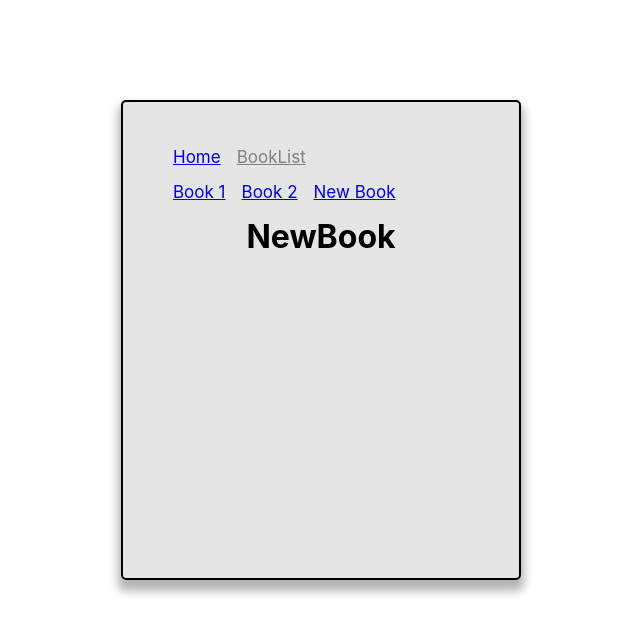
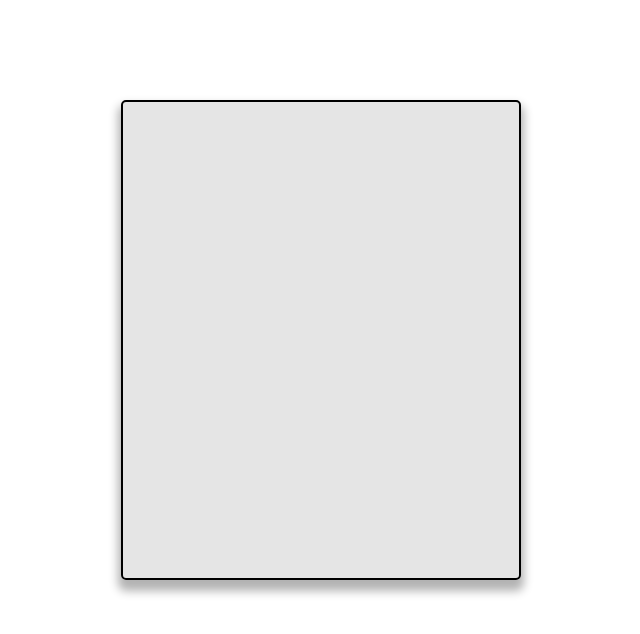
Before and after one commit to Officialibn1/Shawarmania, a React (Create React App) app: page /books/new in a window 1280 px wide. Shown: the top 634 px of the page, without its empty margins (319-959 px from the left). Built offline with nearby package versions, Linux system fonts and the light colour scheme.

Commit message:
react-router cleared, useEffect in play

```diff
--- a/src/App.js
+++ b/src/App.js
@@ -1,70 +1,10 @@
-import { Link, NavLink, Route, Routes } from "react-router-dom";
-import Home from './Components/Home';
-import NotFound from './Components/NotFound';
-import BookRoute from "./Components/BookRoute";
-// import BookLayout from "./Components/BookLayout";
-// import BookList from "./Components/BookList";
-// import NewBook from "./Components/NewBook";
+
 function App() {
-
-//   Creating routes using JavaScript without JSX
-  // const routes = useRoutes([
-  //   {
-  //     path: '/',
-  //     element: <BookLayout />,
-  //     children: [
-  //       {
-  //         index: true,
-  //         element: <Home />
-  //       },
-  //       {
-  //         path: 'books',
-  //         element: <BookList />,
-  //       },
-  //       {
-  //         path: 'books/new',
-  //         element: <NewBook />
-  //       },
-  //       {
-  //         path: '*',
-  //         element: <NotFound />
-  //       }
-  //     ]
-  //   }
-
-  // ])
-
 
   return (
     <div className="Div">
       <div className="content" >
-        <Routes>
-          <Route path="/books" element={<h4>List of Book Content Links from First Route</h4>} />
-        </Routes>
-        <nav>
-          <ul>
-            <li><NavLink to='/' /*style={({isActive}) => isActive ? {color: 'red'} : {color: 'green'}}*/>
-                Home
-              </NavLink></li>
-            <li><NavLink  to='/books' >BookList</NavLink></li>
-          </ul>
-        </nav>
-        <Routes>
-          <Route path='/' element={<Home />} />
 
-          {/* Nested Routes */}
-
-          <Route path="/books/*" element={<BookRoute />} />
-
-          {/* Normal React Route */}
-
-          <Route path="*" element={<NotFound />} />
-
-          {/* <Route path="/books" element={<BookList />} />
-          <Route path="/books/:id" element={<Book />} />
-          <Route path="/books/new" element={<NewBook />} />
-          <Route path="*" element={<NotFound />} /> */}
-        </Routes>
       </div>
     </div>
   );
--- a/src/Components/Book.js
+++ /dev/null
@@ -1,17 +0,0 @@
-import React from 'react';
-import { useOutletContext, useParams } from 'react-router-dom';
-
-const Book = () => {
-    const {id} = useParams();
-    const text = useOutletContext();
-    return (
-        <>
-        <h1>
-           Book {id}
-        </h1>
-        <h1> {text.text} </h1>
-        </>
-    );
-}
-
-export default Book;
--- a/src/Components/BookLayout.js
+++ /dev/null
@@ -1,19 +0,0 @@
-import React from 'react';
-import { Link, Outlet } from 'react-router-dom';
-
-const BookLayout = () => {
-    return (
-        <>
-            <nav>
-            <ul>
-                <li><Link to='/books/1'>Book 1</Link></li>
-                <li><Link to='/books/2'>Book 2</Link></li>
-                <li><Link to='/books/New'>New Book</Link></li>
-            </ul>
-            </nav>
-            <Outlet context={{text: 'Hello React'}} />
-        </>
-    );
-}
-
-export default BookLayout;
--- a/src/Components/BookList.js
+++ /dev/null
@@ -1,14 +0,0 @@
-import React from 'react';
-
-
-const BookList = () => {
-    return (
-        <>
-            <h1>
-                BookList
-            </h1>
-        </>
-    );
-}
-
-export default BookList;
--- a/src/Components/BookRoute.js
+++ /dev/null
@@ -1,23 +0,0 @@
-
-import BookList from './BookList';
-import Book from './Book';
-import NewBook from './NewBook';
-import { Routes, Route } from 'react-router-dom';
-import BookLayout from './BookLayout';
-
-const BookRoute = () => {
-    return (
-        <>
-
-        <Routes>
-            <Route element={<BookLayout />}>
-                <Route index element={<BookList />} />
-                <Route path=":id" element={<Book />} />
-                <Route path="new" element={<NewBook />} />
-            </Route>
-        </Routes>
-        </>
-    );
-}
-
-export default BookRoute;
--- a/src/Components/Home.js
+++ /dev/null
@@ -1,11 +0,0 @@
-import React from 'react';
-
-const Home = () => {
-    return (
-        <h1>
-           Home
-        </h1>
-    );
-}
-
-export default Home;
--- a/src/Components/NewBook.js
+++ /dev/null
@@ -1,11 +0,0 @@
-import React from 'react';
-
-const NewBook = () => {
-    return (
-        <h1>
-           NewBook
-        </h1>
-    );
-}
-
-export default NewBook;
--- a/src/Components/NotFound.js
+++ /dev/null
@@ -1,21 +0,0 @@
-import React from 'react';
-import { useEffect } from 'react';
-import { useNavigate } from 'react-router-dom';
-
-const NotFound = () => {
-   const navigate = useNavigate();
-   useEffect(() => {
-       setTimeout(() => {
-            navigate(-1)
-       }, 2000);
-    }, []);
-    return (
-        <>
-            <h1>
-                 Content Not Found
-            </h1>
-        </>
-    );
-}
-
-export default NotFound;
```
Also changed, not shown: src/Components/About.js (deleted, +0 -11 lines), src/Components/Contact.js (deleted, +0 -11 lines).
